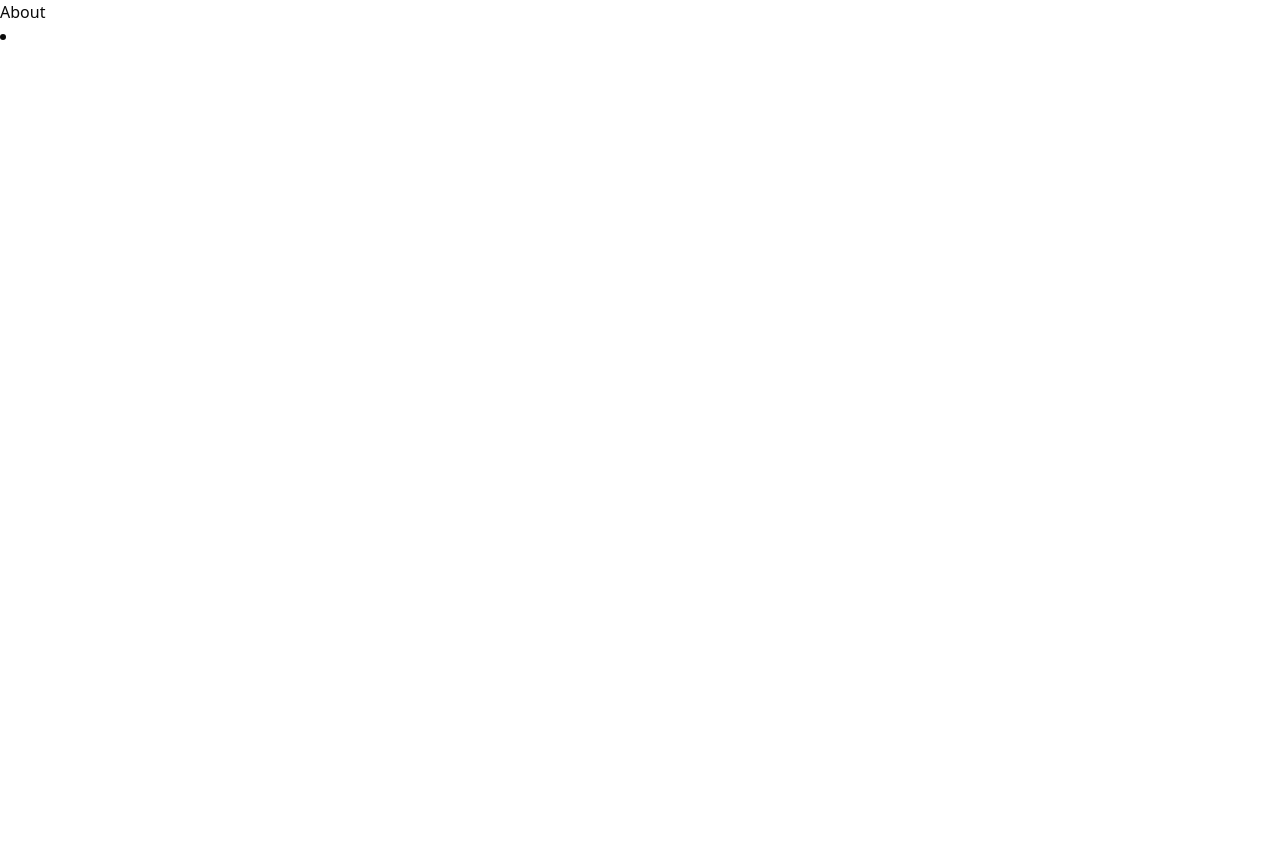
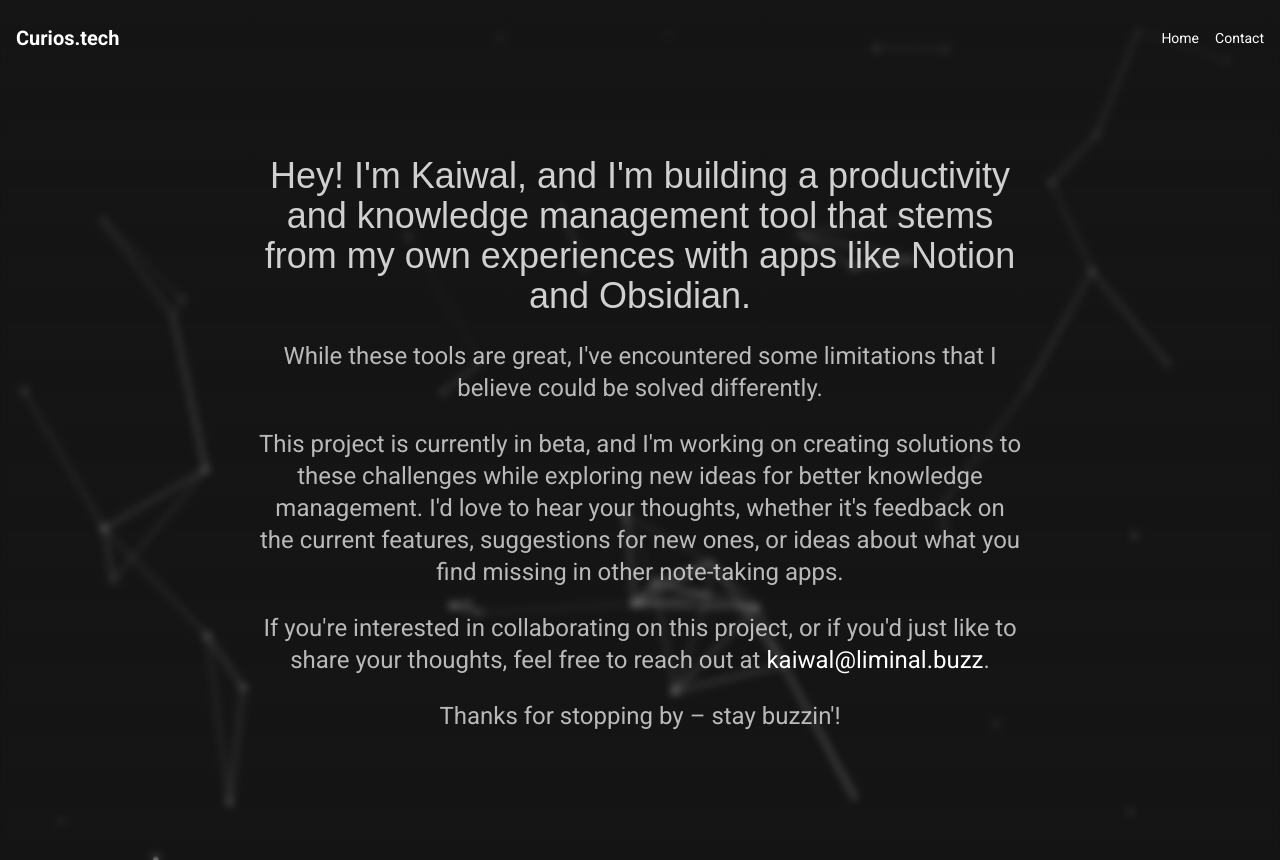
Before and after one commit to KaiwalPanchal/liminalfinal, a Next.js app: page /about in a window 1280 px wide. Before the commit the page ends 800 px from the top, so only its background shows below. Built offline with nearby package versions, Linux system fonts and the light colour scheme.

Commit message:
Update page.tsx

```diff
--- a/src/app/about/page.tsx
+++ b/src/app/about/page.tsx
@@ -1,15 +1,238 @@
+import { useEffect, useRef } from "react";
+import { motion } from "framer-motion";
 import Link from "next/link";
-import React from "react";
+import { Roboto } from "next/font/google";
 
-export default function AboutPage() {
+const roboto = Roboto({
+  weight: ["400", "700"],
+  subsets: ["latin"],
+  display: "swap",
+});
+
+export default function About() {
   return (
-    <div>
-      About
-      <li>
-        <Link href="/" className="text-sm hover:underline text-white">
-          HOME
-        </Link>
-      </li>
+    <div
+      className={`min-h-screen flex flex-col relative overflow-hidden dark ${roboto.className}`}
+    >
+      <BackgroundAnimation />
+
+      <div className="absolute inset-0 bg-gradient-to-b from-[#151515]/80 to-[#151515]/20 backdrop-blur-sm z-10"></div>
+
+      <header className="container mx-auto px-4 py-6 flex justify-between items-center relative z-20">
+        <div className="flex items-center space-x-2">
+          <Link
+            href="/"
+            className="text-xl font-bold text-white hover:underline"
+          >
+            Curios.tech
+          </Link>
+        </div>
+        <nav>
+          <ul className="flex space-x-4">
+            <li>
+              <Link href="/" className="text-sm hover:underline text-white">
+                Home
+              </Link>
+            </li>
+            <li>
+              <Link href="#" className="text-sm hover:underline text-white">
+                Contact
+              </Link>
+            </li>
+          </ul>
+        </nav>
+      </header>
+
+      <main className="flex-grow flex items-center relative z-20">
+        <div className="container mx-auto px-4 py-20 text-center">
+          <motion.div
+            className="space-y-6 mb-12 max-w-3xl mx-auto"
+            initial={{ opacity: 0, y: -20 }}
+            animate={{ opacity: 1, y: 0 }}
+            transition={{ duration: 0.5 }}
+          >
+            <h1 className="text-3xl md:text-4xl text-white/80 font-normal leading-relaxed">
+              Hey! I&apos;m Kaiwal, and I&apos;m building a productivity and
+              knowledge management tool that stems from my own experiences with
+              apps like Notion and Obsidian.
+            </h1>
+            <p className="text-xl md:text-2xl text-white/70 font-normal leading-relaxed">
+              While these tools are great, I&apos;ve encountered some
+              limitations that I believe could be solved differently.
+            </p>
+            <p className="text-xl md:text-2xl text-white/70 font-normal leading-relaxed">
+              This project is currently in beta, and I&apos;m working on
+              creating solutions to these challenges while exploring new ideas
+              for better knowledge management. I&apos;d love to hear your
+              thoughts, whether it&apos;s feedback on the current features,
+              suggestions for new ones, or ideas about what you find missing in
+              other note-taking apps.
+            </p>
+            <p className="text-xl md:text-2xl text-white/70 font-normal leading-relaxed">
+              If you&apos;re interested in collaborating on this project, or if
+              you&apos;d just like to share your thoughts, feel free to reach
+              out at{" "}
+              <a
+                href="mailto:kaiwal@liminal.buzz"
+                className="text-white hover:underline"
+              >
+                kaiwal@liminal.buzz
+              </a>
+              .
+            </p>
+            <p className="text-xl md:text-2xl text-white/70 font-normal leading-relaxed">
+              Thanks for stopping by – stay buzzin&apos;!
+            </p>
+          </motion.div>
+        </div>
+      </main>
     </div>
   );
 }
+
+function BackgroundAnimation() {
+  const canvasRef = useRef<HTMLCanvasElement | null>(null);
+
+  useEffect(() => {
+    const canvas = canvasRef.current! as HTMLCanvasElement;
+    const ctx = canvas?.getContext("2d"); // Optional chaining to simplify null check
+
+    // Early return if canvas or ctx is null
+    if (!canvas || !ctx) return;
+
+    canvas.width = window.innerWidth;
+    canvas.height = window.innerHeight;
+
+    const particles: Particle[] = [];
+    const particleCount = 50;
+    const connectionDistance = 150;
+    const linkLifespan = 800; // Increased by 4x (was 200)
+    const linkChance = 0.005; // Reduced by 4x (was 0.02)
+
+    class Particle {
+      x: number;
+      y: number;
+      size: number;
+      links: Link[];
+      speedX: number;
+      speedY: number;
+
+      constructor() {
+        this.x = Math.random() * canvas.width;
+        this.y = Math.random() * canvas.height;
+        this.size = Math.random() * 2 + 1;
+        this.links = [];
+        this.speedX = (Math.random() - 0.5) * 0.1; // Very slow movement
+        this.speedY = (Math.random() - 0.5) * 0.1; // Very slow movement
+      }
+
+      update() {
+        this.x += this.speedX;
+        this.y += this.speedY;
+
+        // Wrap around the canvas
+        if (this.x < 0) this.x = canvas.width;
+        if (this.x > canvas.width) this.x = 0;
+        if (this.y < 0) this.y = canvas.height;
+        if (this.y > canvas.height) this.y = 0;
+      }
+
+      draw() {
+        if (!ctx) return;
+        ctx.fillStyle = "rgba(255, 255, 255, 0.8)";
+        ctx.beginPath();
+        ctx.arc(this.x, this.y, this.size, 0, Math.PI * 2);
+        ctx.fill();
+      }
+    }
+
+    class Link {
+      particle1: Particle;
+      particle2: Particle;
+      lifespan: number;
+
+      constructor(p1: Particle, p2: Particle) {
+        this.particle1 = p1;
+        this.particle2 = p2;
+        this.lifespan = linkLifespan;
+      }
+
+      update() {
+        this.lifespan--;
+      }
+
+      draw() {
+        if (!ctx) return;
+        const alpha = this.lifespan / linkLifespan;
+        ctx.strokeStyle = `rgba(255, 255, 255, ${alpha * 0.5})`;
+        ctx.lineWidth = 1;
+        ctx.beginPath();
+        ctx.moveTo(this.particle1.x, this.particle1.y);
+        ctx.lineTo(this.particle2.x, this.particle2.y);
+        ctx.stroke();
+      }
+    }
+
+    for (let i = 0; i < particleCount; i++) {
+      particles.push(new Particle());
+    }
+
+    function createLinks() {
+      for (let i = 0; i < particles.length; i++) {
+        for (let j = i + 1; j < particles.length; j++) {
+          const dx = particles[i].x - particles[j].x;
+          const dy = particles[i].y - particles[j].y;
+          const distance = Math.sqrt(dx * dx + dy * dy);
+
+          if (distance < connectionDistance && Math.random() < linkChance) {
+            const link = new Link(particles[i], particles[j]);
+            particles[i].links.push(link);
+            particles[j].links.push(link);
+          }
+        }
+      }
+    }
+
+    function animate() {
+      if (!ctx || !canvas) return;
+      ctx.clearRect(0, 0, canvas.width, canvas.height);
+
+      createLinks();
+
+      for (const particle of particles) {
+        particle.update(); // Update particle position
+        particle.draw();
+        particle.links = particle.links.filter((link) => {
+          link.update();
+          if (link.lifespan > 0) {
+            link.draw();
+            return true;
+          }
+          return false;
+        });
+      }
+
+      requestAnimationFrame(animate);
+    }
+
+    animate();
+
+    const handleResize = () => {
+      canvas.width = window.innerWidth;
+      canvas.height = window.innerHeight;
+    };
+
+    window.addEventListener("resize", handleResize);
+
+    return () => {
+      window.removeEventListener("resize", handleResize);
+    };
+  }, []);
+
+  return (
+    <canvas
+      ref={canvasRef}
+      className="absolute top-0 left-0 w-full h-full bg-[#151515]"
+    />
+  );
+}
```
